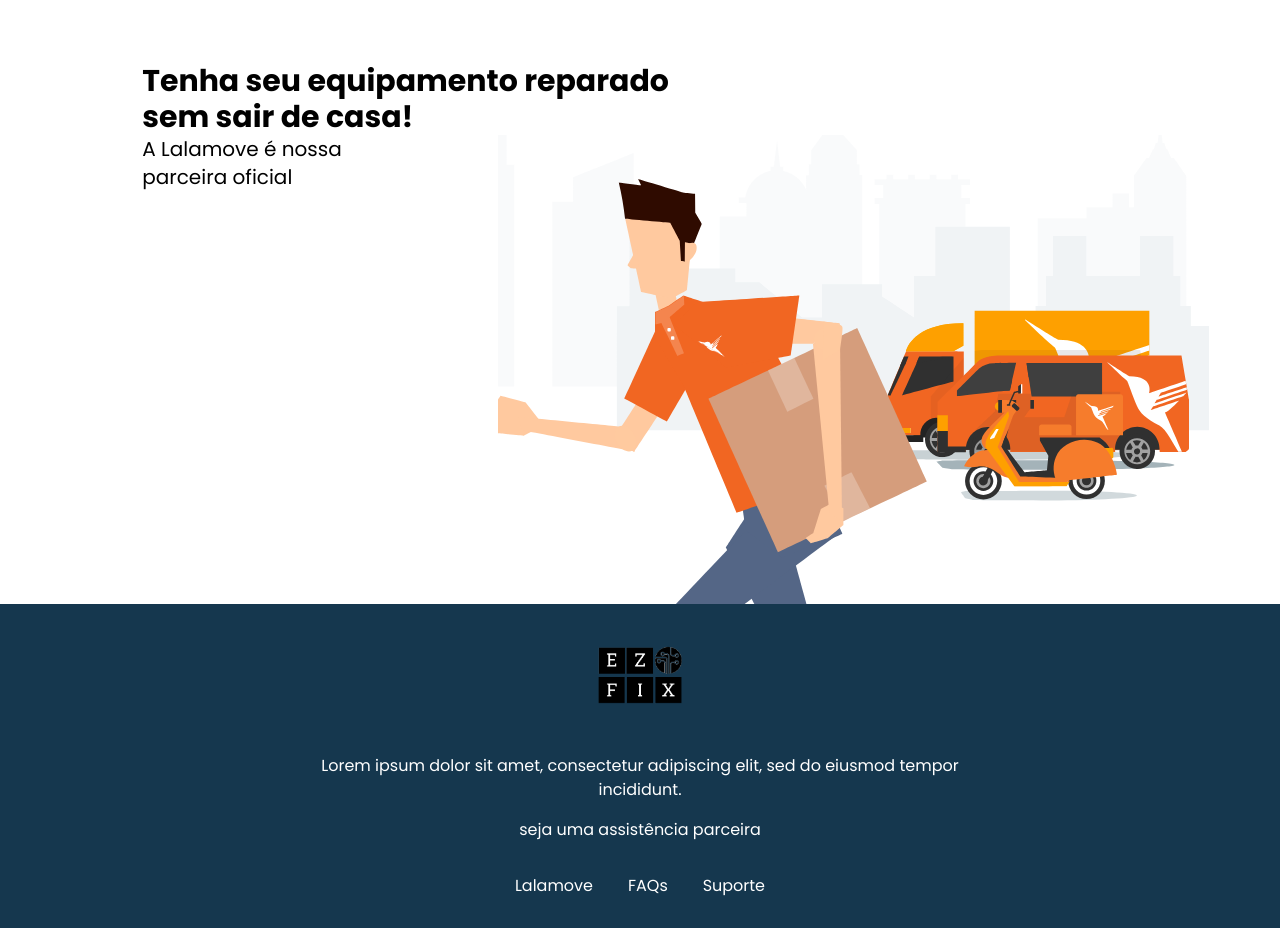
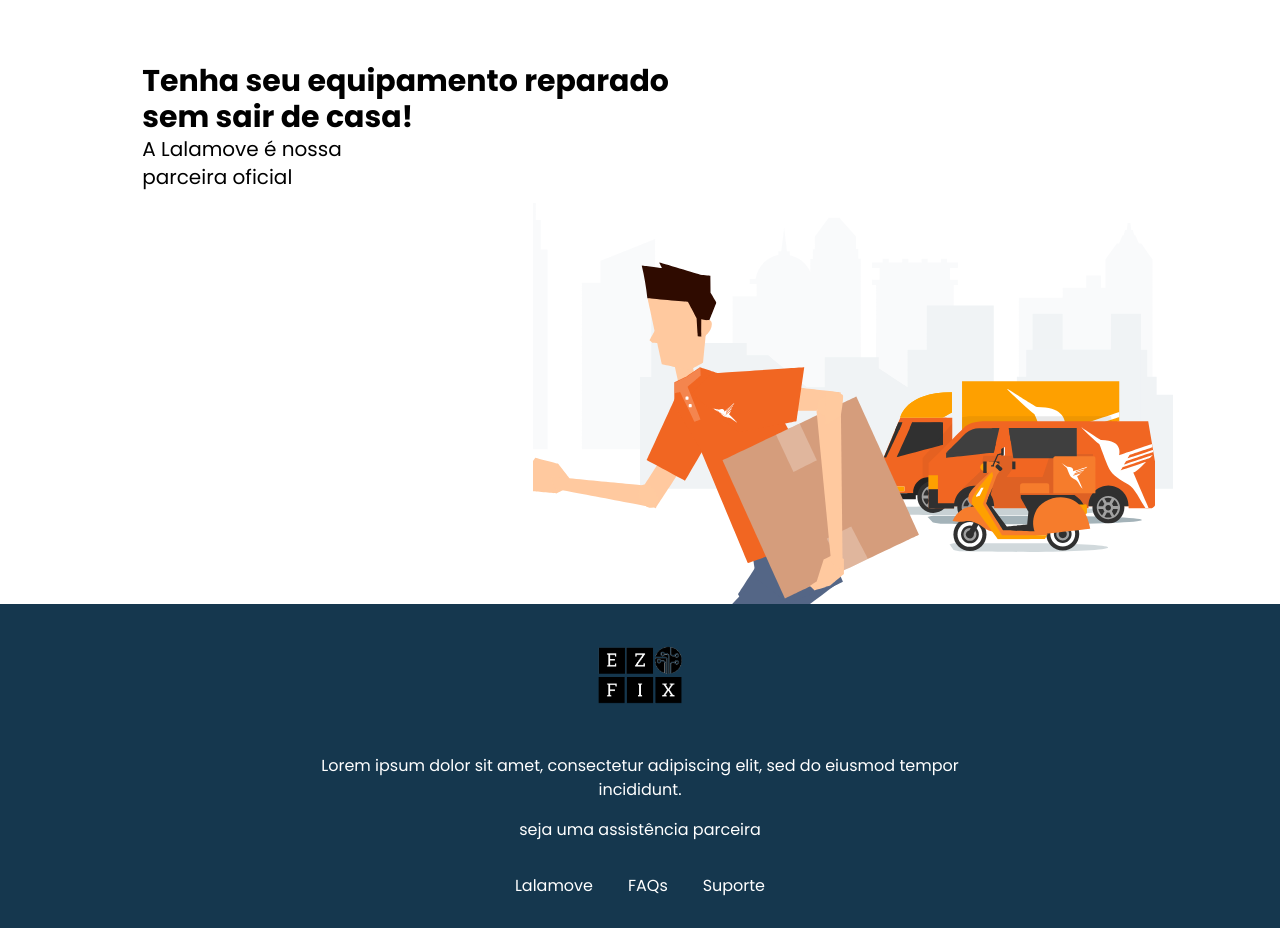
Before and after one commit to JoaoPedroArnaut/ezfix-front-end, a Next.js app: page / in a window 1280 px wide. Shown: the part 1700-2628 px from the top of the page. Built offline with nearby package versions, Linux system fonts and the light colour scheme.

Commit message:
ajustes home

```diff
--- a/src/components/Section2.jsx
+++ b/src/components/Section2.jsx
@@ -3,7 +3,7 @@ import FormProduto from './FormProduto'
 
 const Section2 = () => {
     return (
-        <div id="teste" className="w-full alturaSemNavbar min-h-screen max-h-screen/2 flex justify-around items-center">
+        <div id="teste" className="w-full min-h-screen max-h-screen/2 flex justify-around items-center">
             <div className="container h-full h-fit pt-8 sm:py-8  flex items-center lg:justify-between justify-around w-full sm:w-4/5">
                 <img src="/undraw_Questions_re_1fy7.svg" alt="" className="xl:w-2/4 lg:w-2/5 hidden lg:block" />
                 <FormProduto />
--- a/src/components/Section3.jsx
+++ b/src/components/Section3.jsx
@@ -9,12 +9,11 @@ const Section3 = () => {
                 </div>
             </div>
             <div className="lg:row-start-2 lg:col-start-1 lg:col-span-1 sm:row-start-1 sm:col-start-1 sm:col-span-2 row-start-4 row-span-1 col-start-1 col-span-3 flex justify-around items-center lg:items-start lg:justify-end">
-                <p className="lg:text-xl xl:text-3xl sm:text-xl lg:w-8/12 sm:mt-8 lg:m-0">A Lalamove é nossa parceira oficial</p>
+                <p className="lg:text-xl xl:text-3xl sm:text-xl lg:w-8/12 sm:mt-16 lg:m-0">A Lalamove é nossa parceira oficial</p>
             </div>
             <div className="overflow-hidden lg:row-start-2 lg:row-span-2 lg:col-start-2 lg:col-span-2 sm:row-start-2 sm:row-span-3 sm:col-start-2 sm:col-span-2 row-start-1 row-span-3 col-start-1 col-span-3">
-                <div className="w-full h-full flex justify-around items-center">
-
-                    <img src="/Untitled.svg" alt="" className="w-full lg:w-10/12" />
+                <div className="mt-16 w-full h-full flex justify-around items-center">
+                    <img src="/Untitled.svg" alt="" className="w-full lg:w-9/12" />
                 </div>
             </div>
         </div>
```
